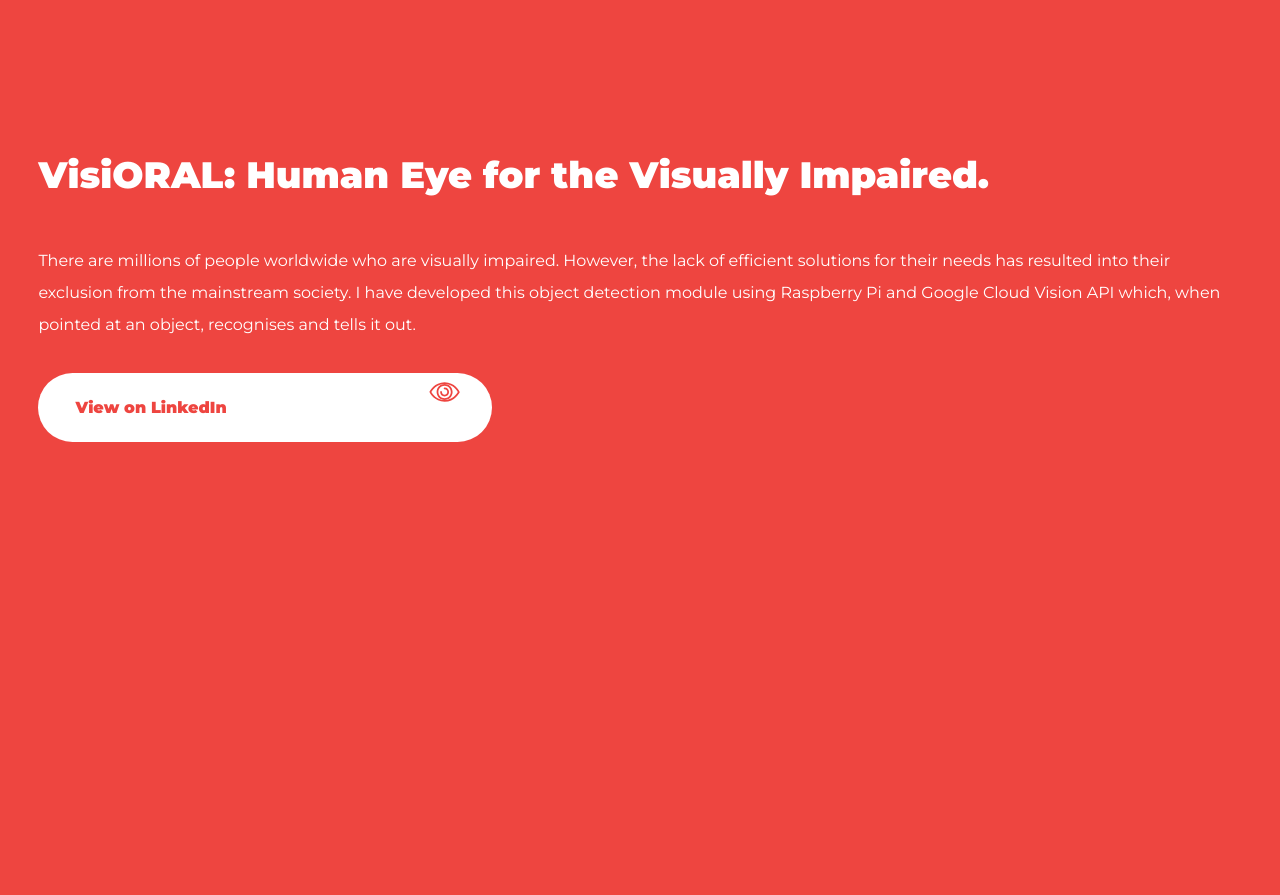
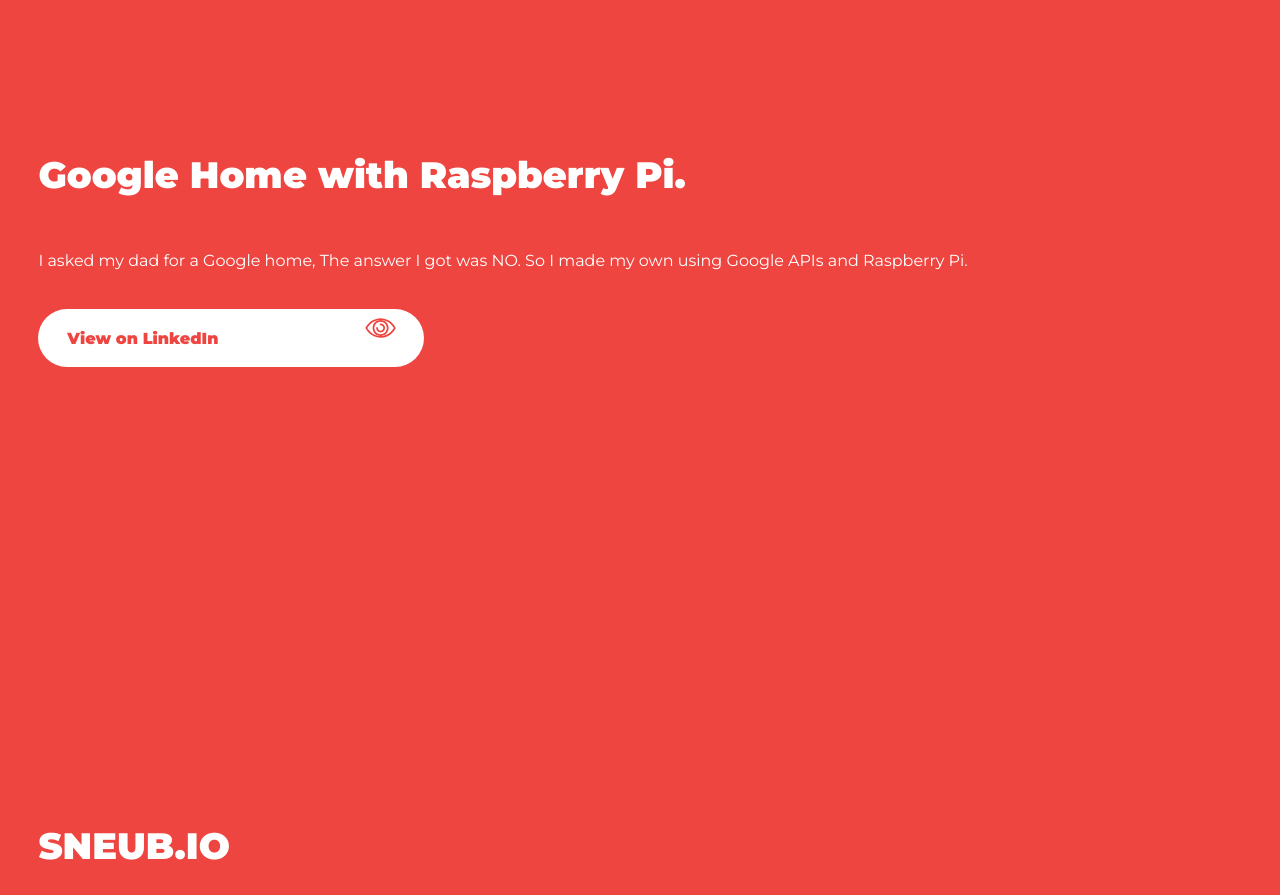
Before and after one commit to namannarula/portfolionew, a plain HTML site: page index.html in a window 1280 px wide. Shown: the part 1980-2875 px from the top of the page. Drawn offline with nearby package versions, Linux system fonts and the light colour scheme.

Commit message:
button is too large help pls

```diff
--- a/index.html
+++ b/index.html
@@ -206,7 +206,7 @@
           </div>
         </div>
 
-        <div id='portFolioSeven'>
+       <!-- <div id='portFolioSeven'>
           <div id='portfolioBlockImg'></div>
           <div id='portfolioBlockText'>
             <h1>VisiORAL: Human Eye for the Visually Impaired.</h1>
@@ -214,7 +214,18 @@
             </p>
             <a href='https://www.linkedin.com/posts/namannarula_raspberrypi-googlevision-googlecloud-activity-6539895152633307136-h7S7'><button>View on LinkedIn</button></a>
           </div>
+        </div>-->
+        <div id='portFolioSeven'>
+          <div id='portfolioBlockImg'></div>
+          <div id='portfolioBlockText'>
+            <h1>Google Home with Raspberry Pi.</h1>
+            <p>
+              I asked my dad for a Google home, The answer I got was NO. So I made my own using Google APIs and Raspberry Pi.
+            </p>
+            <a href='https://www.linkedin.com/feed/update/urn:li:activity:6437648361347743744/'><button>View on LinkedIn</button></a>
+          </div>
         </div>
+
         <div id='portFolioTwo'>
           <div id='portfolioBlockImg'></div>
           <div id='portfolioBlockText'>
```
